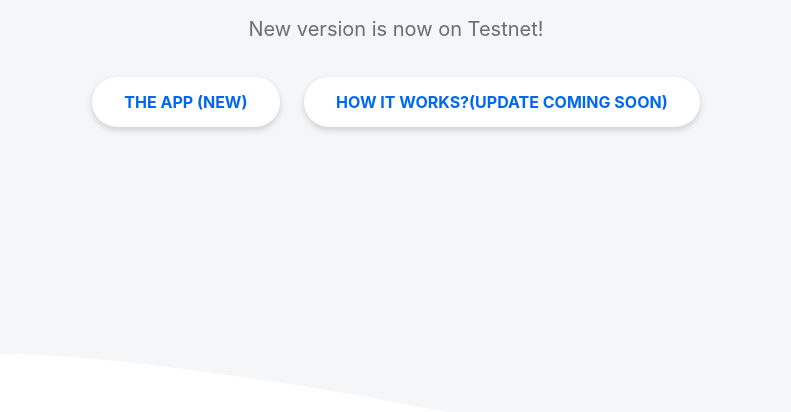
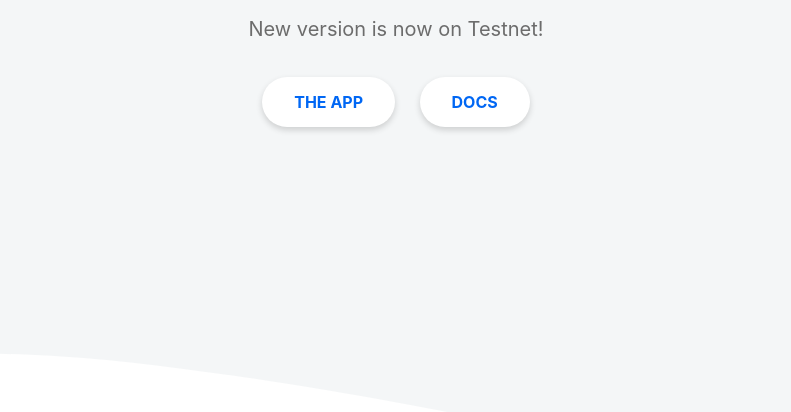
Before and after one commit to StrawberryChocolateFudge/RF-Landingpage, a website built with Parcel: page index.html in a window 1280 px wide. Shown: the part 388-800 px from the top of the page, without its empty margins (244-1035 px from the left). Built offline with nearby package versions, Linux system fonts and the light colour scheme; a web font is replaced by a local one.

Commit message:
docs added

```diff
--- a/index.html
+++ b/index.html
@@ -98,14 +98,14 @@
                       class="main-btn rounded-three"
                       rel="nofollow"
                       href="https://arweave.net/5BSsilDtS8s1G04sZ5hQEE-VkzzZtg-WXFkO2m923jA"
-                      >The App (New)</a
+                      >The App</a
                     >
                   </li>
                   <li>
                     <a
                       class="main-btn btn-two video-popup"
-                      href="https://medium.com/@peterh_80489/what-is-ricardian-fabric-337688351538"
-                      >How it works?(Update coming soon)</a
+                      href="https://docs.ricardianfabric.com"
+                      >Docs</a
                     >
                   </li>
                 </ul>
```
